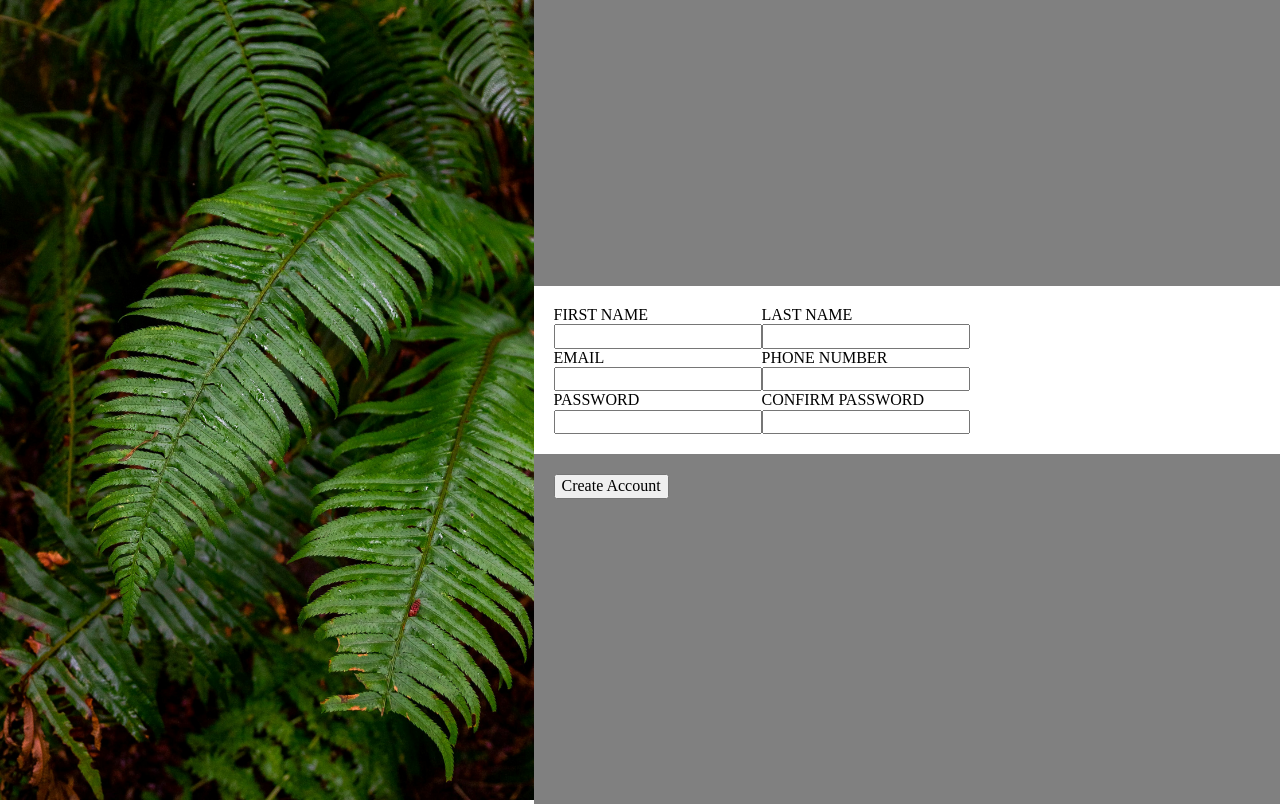
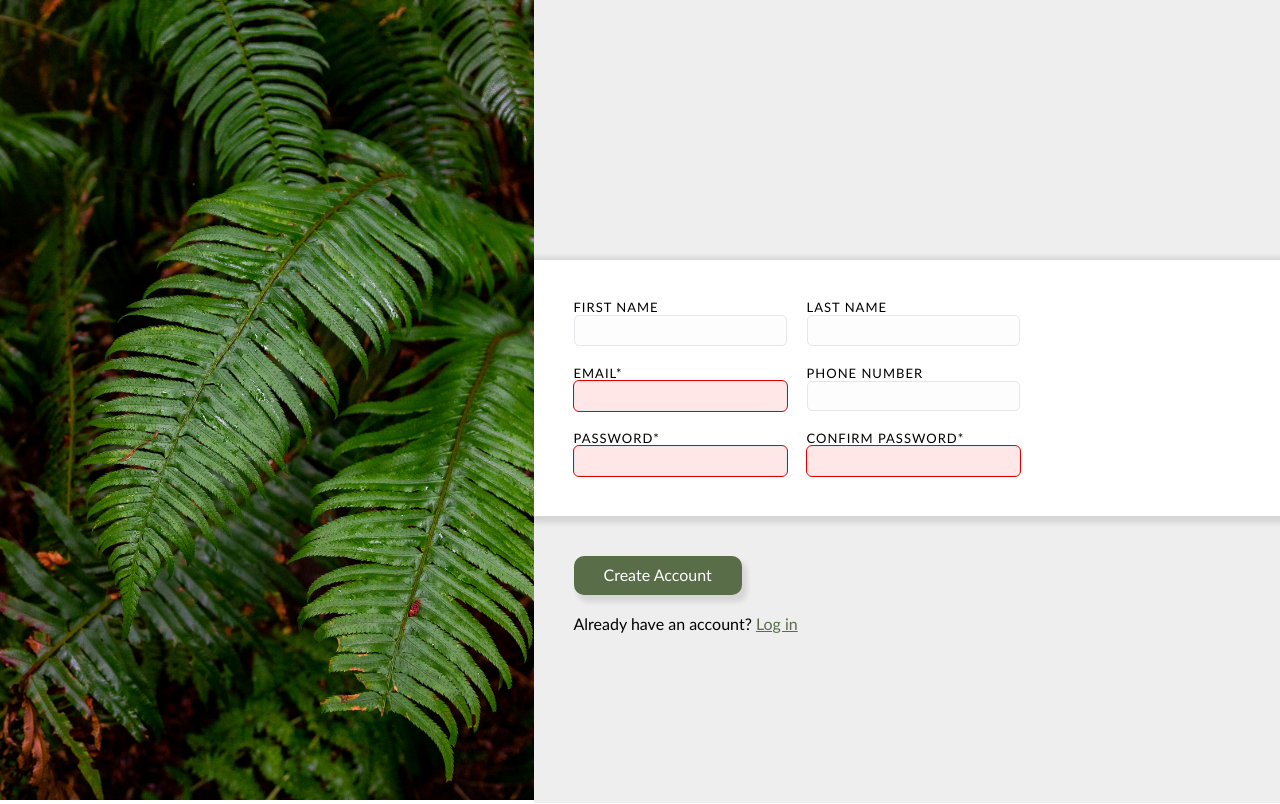
Before and after one commit to ap-6/odin-sign-up-form, a website: page index.html in a window 1280 px wide. Drawn offline with Linux system fonts and the light colour scheme.

Commit message:
Add basic validation system

```diff
--- a/css/style.css
+++ b/css/style.css
@@ -1,5 +1,16 @@
 :root{
-    --form-padding: 20px;
+    --form-padding-hor: 40px;
+    --form-padding-vert: 40px;
+}
+
+body {
+    font-family: Seravek, 'Gill Sans Nova', Ubuntu, Calibri, 'DejaVu Sans', source-sans-pro, sans-serif;
+    font-weight: normal;
+}
+
+label {
+    font-size: small;
+    letter-spacing: 1px;
 }
 
 #master-container {
@@ -10,7 +21,7 @@
 #right-half {
     display: flex;
     flex-direction: column;
-    background-color: grey;
+    background-color: rgb(238, 238, 238);
     flex: auto;
     box-sizing: border-box;
 }
@@ -22,18 +33,12 @@
     height: auto;
 }
 
-.user-input {
-    background-color: white;
-    padding: var(--form-padding);
-}
-
 #block-upper {
-    flex: 1 1 auto;
+    flex: 2 1 auto;
 }
 
 #block-form {
     flex: 1 1 auto;
-
 }
 
 .input-field {
@@ -42,10 +47,66 @@
 }
 
 .submit-field {
-    padding: var(--form-padding);
+    padding: var(--form-padding-vert) var(--form-padding-hor);
+}
+
+.submit-field > button {
+    background-color: #596D48;
+    color: white;
+    padding: 10px 30px;
+    border-radius: 10px;
+    -webkit-box-shadow: 4px 6px 5px 1px rgba(0,0,0,0.1);
+    box-shadow: 4px 6px 5px 1px rgba(0,0,0,0.1);
+    margin-bottom: 20px;
+    border: none;
+}
+
+.submit-field > button:hover {
+    background-color: #4c5c3d;
+}
+
+.submit-field > button:active {
+    outline: 2px solid #7e9966;
+    background-color: #4c5c3d;
 }
 
 .form-row {
     display: flex;
     flex-direction: row;
+    gap: 20px;
 }
+
+.user-input {
+    background-color: white;
+    padding: var(--form-padding-vert) var(--form-padding-hor);
+    display: flex;
+    flex-direction: column;
+    gap: 20px;
+    -webkit-box-shadow: 3px 2px 5px 5px rgba(0,0,0,0.1);
+    box-shadow: 3px 2px 5px 5px rgba(0,0,0,0.1);
+}
+
+.fake-link {
+    color: #596D48;
+    text-decoration: underline;
+}
+
+input,
+input:placeholder-shown {
+    border-radius: 5px;
+    padding: 5px;
+    border: 1px solid #E5E7EB;
+    background-color: rgb(253, 253, 253);
+}
+
+input:focus {
+    outline: 1px solid #5e76ff;
+    -webkit-box-shadow: 4px 6px 5px 1px rgba(0,0,0,0.1);
+    box-shadow: 4px 6px 5px 1px rgba(0,0,0,0.1);
+    background-color: rgb(255, 255, 255);
+}
+
+input:invalid {
+    outline: 1px solid #df0000;
+    background-color: #ffe7e7;
+}
--- a/index.html
+++ b/index.html
@@ -30,8 +30,8 @@
                         </div>
                         <div class="form-row">
                             <div class="input-field">
-                                <label for="email">EMAIL</label>
-                                <input type="email" id="email" name="email" />
+                                <label for="email">EMAIL<span aria-label="required">*</span></label>
+                                <input type="email" id="email" name="email" required/>
                             </div>
                             <div class="input-field">
                                 <label for="phone">PHONE NUMBER</label>
@@ -40,18 +40,19 @@
                         </div>
                         <div class="form-row">
                             <div class="input-field">
-                                <label for="password">PASSWORD</label>
-                                <input type="password" id="password" name="password" />
+                                <label for="password">PASSWORD<span aria-label="required">*</span></label>
+                                <input type="password" id="password" name="password" required/>
                             </div>
                             <div class="input-field">
-                                <label for="confirm-password">CONFIRM PASSWORD</label>
-                                <input type="password" id="confirm-password" name="confirm-password" />
+                                <label for="confirm-password">CONFIRM PASSWORD<span aria-label="required">*</span></label>
+                                <input type="password" id="confirm-password" name="confirm-password" required/>
                             </div>
                         </div>
                     </div>
 
                     <div class="submit-field">
                         <button>Create Account</button>
+                        <div>Already have an account? <span class="fake-link">Log in</span></div>
                     </div>
                 </form>
             </div>
```
